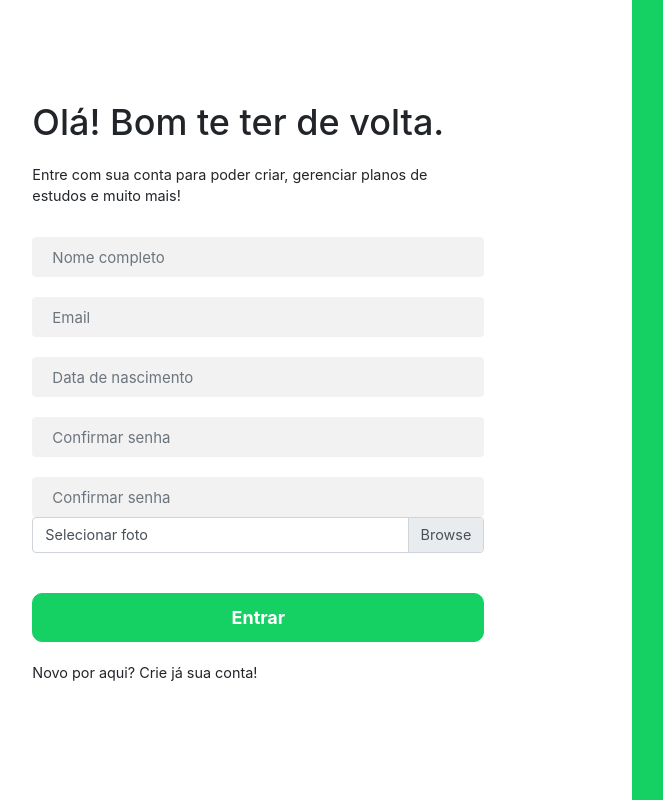
After one commit to karlosthadeu/rope, a Django app: page /conta/criar/ in a window 1280 px wide. The commit adds this page. Shown: the whole page, without its empty margins (115-778 px from the left). Run offline with Django 3.2, Linux system fonts and the light colour scheme; parts of the project's set-up code (start-up, migrations or seed data) failed here and were passed over; some libraries are stand-ins or nearby versions.

Commit message:
Inserindo formulario de cadastro

```diff
--- a/conta/forms.py
+++ b/conta/forms.py
@@ -4,14 +4,20 @@ from rope.settings import DATE_INPUT_FORMATS
 
 class CadastroUsuarioForm(forms.ModelForm):
 
-    nome = forms.CharField(max_length=255, widget=forms.TextInput(attrs={'placeholder': 'Nome completo'}))
-    email = forms.EmailField(max_length=255, widget=forms.TextInput(attrs={'placeholder' 'Email'}))
-    data_de_nascimento = forms.DateField(input_formats=DATE_INPUT_FORMATS)
-    senha = forms.CharField(max_length=255, widget=forms.PasswordInput(attrs={'placeholder': 'Confirmar senha'}))
-    confirmacaoDeSenha = forms.CharField(max_length=255, widget=forms.PasswordInput(attrs={'placeholder': 'Confirmar senha'}))
+    nome = forms.CharField(label='', max_length=255, widget=forms.TextInput(attrs={'placeholder': 'Nome completo', 'class': 'form-control'}))
+    email = forms.EmailField(label='', max_length=255, widget=forms.TextInput(attrs={'placeholder': 'Email', 'class': 'form-control'}))
+    data_de_nascimento = forms.DateField(
+        label='',
+        input_formats=DATE_INPUT_FORMATS,
+        widget=forms.DateInput(attrs={'placeholder': 'Data de nascimento', 'class': 'form-control'}),
+    )
+    senha = forms.CharField(label='', max_length=255, widget=forms.PasswordInput(attrs={'placeholder': 'Confirmar senha', 'class': 'form-control'}))
+    confirmacao_de_senha = forms.CharField(label='', max_length=255, widget=forms.PasswordInput(attrs={'placeholder': 'Confirmar senha', 'class': 'form-control'}))
+    avatar = forms.ImageField(widget=forms.FileInput(attrs={'id': 'upload', 'class': 'custom-file-input'}))
 
     class Meta:
         model = Usuario
+        fields = ('nome', 'email', 'data_de_nascimento', 'senha', 'confirmacao_de_senha', 'avatar')
 
     def clean_password2(self):
         """
@@ -19,18 +25,16 @@ class CadastroUsuarioForm(forms.ModelForm):
         """
 
         senha = self.cleaned_data.get("senha")
-        confirmacaoDeSenha = self.cleaned_data.get("confirmacaoDeSenha")
+        confirmacao_de_senha = self.cleaned_data.get("confirmacao_de_senha")
 
-        if senha and confirmacaoDeSenha and senha != confirmacaoDeSenha:
+        if senha and confirmacao_de_senha and senha != confirmacao_de_senha:
             raise forms.ValidationError("As senhas não correspondem.")
 
-        return confirmacaoDeSenha
+        return confirmacao_de_senha
 
     def save(self, commit=True):
         user = super().save(commit=False)
-        user.set_password(self.cleaned_data["password1"])
-
-
+        user.set_password(self.cleaned_data["senha"])
 
         if commit:
             user.save()
--- a/conta/urls.py
+++ b/conta/urls.py
@@ -1,8 +1,11 @@
 from django.contrib import admin
 from django.urls import path, include
 from django.contrib.auth import views as auth_views
+from .views import UsuarioView
 
 urlpatterns = [
-    path('entrar/', auth_views.LoginView.as_view(), name='entrar'),
-    path('sair/', auth_views.LogoutView.as_view(), name='sair'),
+    path('entrar/', auth_views.LoginView.as_view(),     name='entrar'),
+    path('sair/',   auth_views.LogoutView.as_view(),    name='sair'),
+
+    path('criar/',        UsuarioView.criar,      name='conta_criar'),
 ]
--- a/conta/views.py
+++ b/conta/views.py
@@ -1,3 +1,20 @@
-from django.shortcuts import render
+from django.shortcuts import render, redirect
+from .forms import CadastroUsuarioForm
 
 # Create your views here.
+class UsuarioView():
+    @staticmethod
+    def criar(request):
+        form = CadastroUsuarioForm(request.POST or None)
+
+        if form.is_valid():
+            form.save()
+            return redirect('entrar')
+
+        else:
+            dados = {
+                'titulo': 'Cadastre-se!',
+                'form': form,
+            }
+
+            return render(request, 'registration/cadastro.html', dados)
--- /dev/null
+++ b/estaticos/js/registro.js
@@ -0,0 +1,7 @@
+var form = document.getElementById('formulario_de_cadastro');
+
+$('#submit').click(function (e){
+    e.preventDefault();
+
+    alert('a');
+})
--- a/templates/principal/inicio.html
+++ b/templates/principal/inicio.html
@@ -7,7 +7,7 @@
     <meta charset="UTF-8">
     <meta name="viewport" content="width=device-width, initial-scale=1.0">
     <meta http-equiv="X-UA-Compatible" content="ie=edge">
-    <title>Título</title>
+    <title>{{titulo}}</title>
 
     <!-- Estilos -->
     <link rel="stylesheet" href="{% static 'css/bootstrap.css' %}">
@@ -15,7 +15,6 @@
 
     <!-- Icones de fonte -->
     <link rel="stylesheet" href="https://cdnjs.cloudflare.com/ajax/libs/font-awesome/5.9.0/css/all.css">
-
 </head>
 
 <body>
--- /dev/null
+++ b/templates/registration/cadastro.html
@@ -0,0 +1,35 @@
+{% extends 'registration/template.html' %}
+
+{% load bootstrap %}
+
+{% block 'conteudo' %}
+
+<div class="p-4 sessao-formulario">
+  <h1>Olá! Bom te ter de volta.</h1>
+  <p class="texto-destaque">Entre com sua conta para poder criar, gerenciar planos de estudos e muito mais!</p>
+
+  <form method="post" id="formulario_de_cadastro">
+    {% csrf_token %}
+    <div id="inputs" class="form-group" class="row">
+
+      {{form.nome}}
+      {{form.email}}
+      {{form.data_de_nascimento}}
+      {{form.senha}}
+      {{form.confirmacao_de_senha}}
+
+      <div class="input-group mb-3">
+        <div class="custom-file">
+          {{form.avatar}}
+          <label class="custom-file-label" for="upload_imagem" aria-describedby="inputGroupFileAddon02">Selecionar foto</label>
+        </div>
+      </div>
+    </div>
+
+    <button id="submit" class="btn btn-primary btn-form">Entrar</button>
+
+    <p class="texto-destaque">Novo por aqui? Crie já sua conta!</p>
+  </form>
+</div>
+
+{% endblock %}
--- a/templates/registration/template.html
+++ b/templates/registration/template.html
@@ -8,13 +8,12 @@
     <meta http-equiv="X-UA-Compatible" content="ie=edge">
     <link rel="stylesheet" href="{% static 'css/bootstrap.css' %}">
     <link rel="stylesheet" href="{% static 'css/conta.css' %}">
-    <title>Document</title>
+    <title>ROPE - {{titulo}}</title>
 </head>
 
 <body>
     <div class="container-fluid p-0">
         <div class="row preenchido m-0">
-
             <div class="col-md-7 col-sm-12 flex-center">
                 {% block 'conteudo' %}
                 {% endblock %}
@@ -24,6 +23,7 @@
         </div>
     </div>
 
+    <script src="{% static 'js/jquery-3.4.1.min.js' %}"></script>
+    <script src="{% static 'js/registro.js' %}"></script>
 </body>
-
 </html>
```
Also changed, not shown: README.md, conta/models.py (line endings or trailing spaces), conta/util.py (line endings or trailing spaces), db.sqlite3, rope/urls.py (line endings or trailing spaces), setup.py (line endings or trailing spaces).
